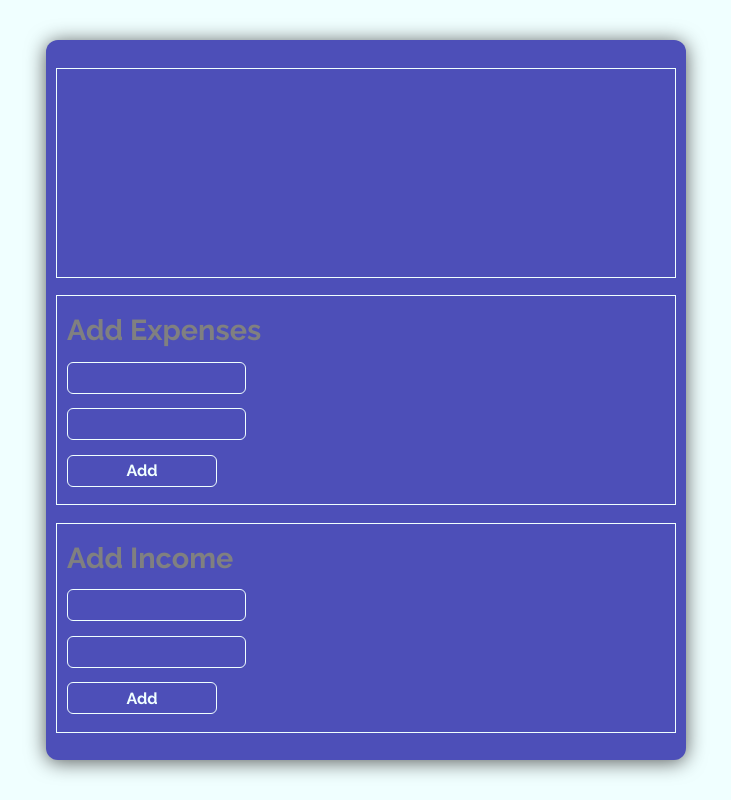
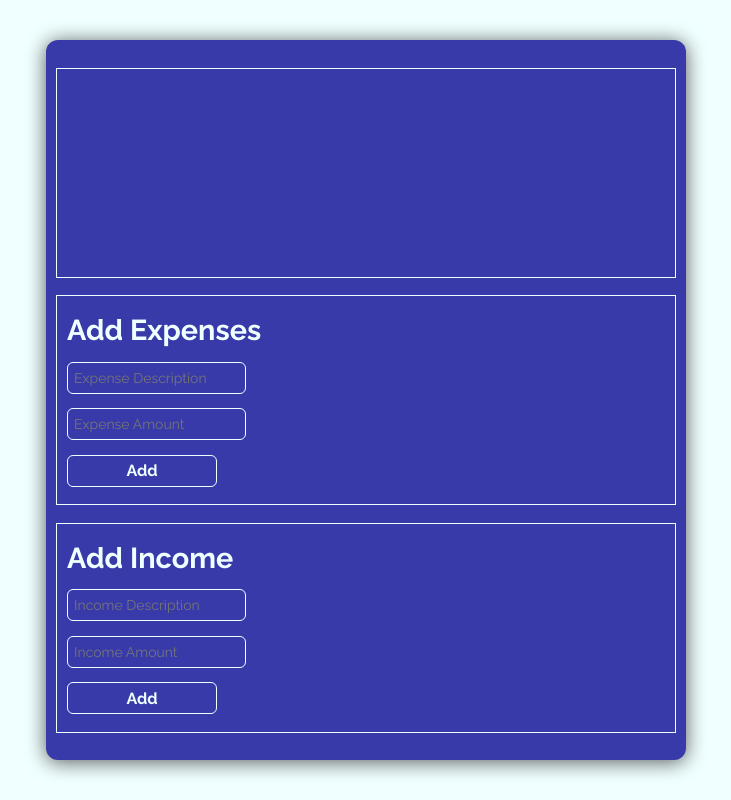
Before and after one commit to liamhowatt34/basic-expense-tracker, a plain HTML site: page index.html in a window 1280 px wide. Shown: the whole page, without its empty margins (274-1005 px from the left). Drawn offline with Linux system fonts and the light colour scheme.

Commit message:
Finished input field and button styles

```diff
--- a/index.html
+++ b/index.html
@@ -13,14 +13,14 @@
             <div class="total-display"></div>
             <div class="expenses">
                 <h2>Add Expenses</h2>
-                <div class="expense-title"><input type="text"></div>
-                <div class="expense-amount"><input type="text"></div>
+                <div class="expense-title"><input type="text" placeholder="Expense Description"></div>
+                <div class="expense-amount"><input type="text" placeholder="Expense Amount"></div>
                 <div class="add-btn-exp"><button>Add</button></div>
             </div>
             <div class="income">
                 <h2>Add Income</h2>
-                <div class="Income-title"><input type="text"></div>
-                <div class="Income-amount"><input type="text"></div>
+                <div class="Income-title"><input type="text" placeholder="Income Description"></div>
+                <div class="Income-amount"><input type="text" placeholder="Income Amount"></div>
                 <div class="add-btn-inc"><button>Add</button></div>
             </div>
         </div>
--- a/styles.css
+++ b/styles.css
@@ -17,7 +17,7 @@
 }
 
 .border {
-    background: rgb(77, 79, 184);
+    background: rgb(56, 58, 170);
     border-radius: 12px;
     box-shadow: 0 2px 20px rgb(86, 89, 89);
     display: flex;
@@ -55,34 +55,36 @@
 }
 
 .expenses h2 {
-    color: gray;
+    color: azure;
     font-size: 1.8rem;
 }
 
 .income h2 {
-    color: gray;
+    color: azure;
     font-size: 1.8rem;
 }
 
 .expenses input {
     background: none;
-    border: 1px solid azure;
+    border: 1px double azure;
     border-radius: 6px;
     color: azure;
-    font-size: 16px;
+    font-size: 14px;
     height: 2rem;
     padding: 6px;
+    outline: none;
     width: 30%;
 }
 
 .income input {
     background: none;
-    border: 1px solid azure;
+    border: 1px double azure;
     border-radius: 6px;
     color: azure;
-    font-size: 16px;
+    font-size: 14px;
     height: 2rem;
     padding: 6px;
+    outline: none;
     width: 30%;
 }
 
@@ -95,6 +97,7 @@
     font-size: 16px;
     font-weight: 700;
     height: 2rem;
+    transition: .1s ease-in;
     width: 150px;
 }
 
@@ -107,5 +110,17 @@
     font-size: 16px;
     font-weight: 700;
     height: 2rem;
+    transition: .1s ease-in;
     width: 150px;
 }
+
+
+.add-btn-exp button:hover {
+    background: azure;
+    color: rgb(56, 58, 170);
+}
+
+.add-btn-inc button:hover {
+    background: azure;
+    color: rgb(56, 58, 170);
+}
```
